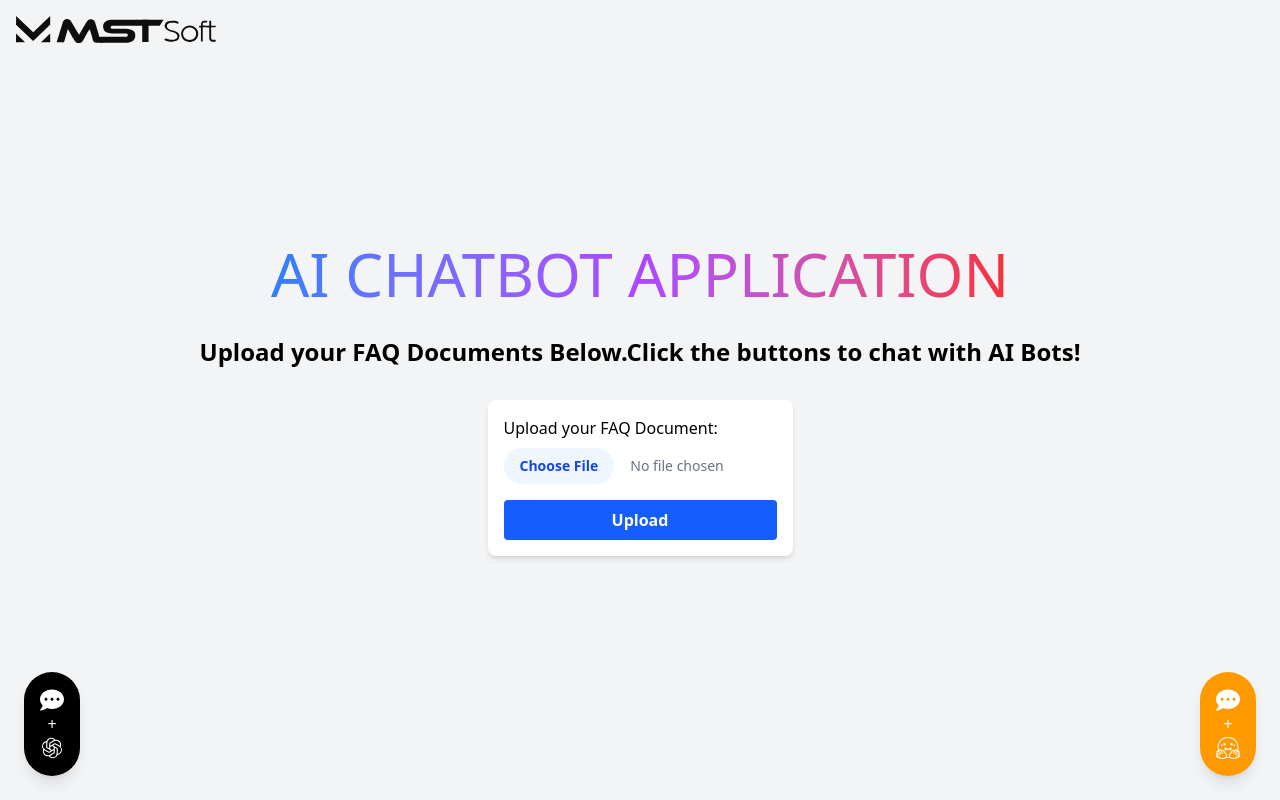
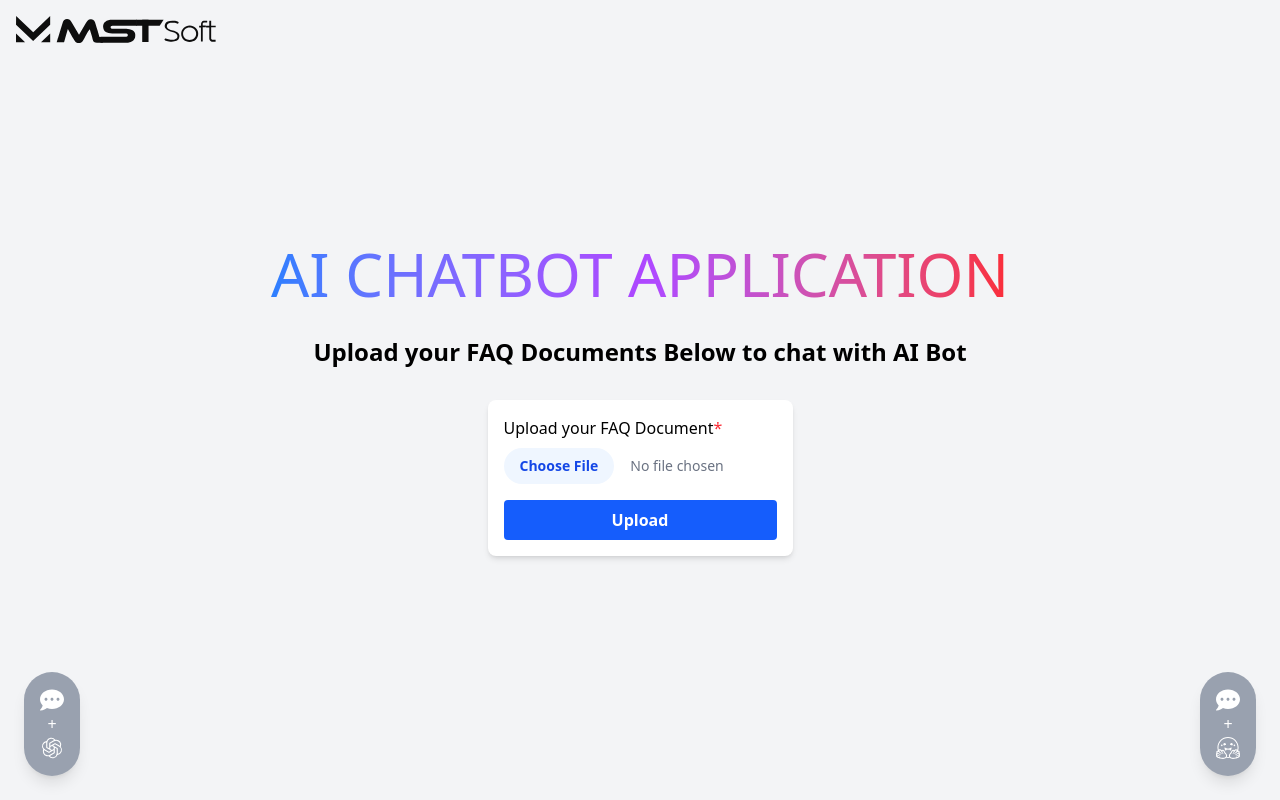
Before and after one commit to Aathif8/ChatBotAI, a React (Vite) app: page / in a window 1280 px wide. Built offline with nearby package versions, Linux system fonts and the light colour scheme.

Commit message:
Disabled feature Added

```diff
--- a/src/App.tsx
+++ b/src/App.tsx
@@ -2,8 +2,10 @@ import { ToastContainer } from "react-toastify";
 import "./App.css";
 import FabIcon from "./components/Fab";
 import FileUpload from "./components/FileUpload";
+import { useState } from "react";
 
 function App() {
+  const [isFileUploaded, setIsFileUploaded] = useState(false);
   return (
     <>
       <ToastContainer />
@@ -20,15 +22,15 @@ function App() {
           AI ChatBot Application
         </h1>
         <p className="font-semibold text-2xl">
-          Upload your FAQ Documents Below.Click the buttons to chat with AI Bots!
+          Upload your FAQ Documents Below to chat with AI Bot
         </p>
-        <FileUpload />
+        <FileUpload onFileUpload={() => setIsFileUploaded(true)} />
         <div
           className="absolute top-0 left-0 right-0 bottom-0 bg-gray-100 opacity-50 z-40 hidden"
           id="overlay"
         ></div>
         <div className="absolute bottom-6 z-50">
-          <FabIcon />
+          <FabIcon disabled={!isFileUploaded} />
         </div>
       </div>
     </>
--- a/src/components/Fab.tsx
+++ b/src/components/Fab.tsx
@@ -5,8 +5,12 @@ import { FaCommentDots } from "react-icons/fa";
 import { SiHuggingface } from "react-icons/si";
 import { PiOpenAiLogoLight } from "react-icons/pi";
 
+interface FabIconProps {
+  disabled?: boolean;
+}
+
 // Floating Action Button Component
-function FabIcon() {
+function FabIcon({ disabled }: FabIconProps) {
   const [showChat, setShowChat] = useState(false);
   const [showHFChat, setShowHFChat] = useState(false);
 
@@ -34,7 +38,14 @@ function FabIcon() {
       {/* Floating Button */}
       <button
         onClick={() => setShowChat((prev) => !prev)}
-        className="fixed bottom-6 left-6 bg-black text-white p-4 rounded-full shadow-lg hover:bg-white hover:text-black transition hover:animate-bounce hover:border hover:border-black"
+        className={`fixed bottom-6 left-6 text-white p-4 rounded-full shadow-lg transition flex flex-col items-center
+          ${
+            disabled
+              ? "bg-gray-400 cursor-not-allowed"
+              : "bg-black hover:bg-white hover:text-black hover:animate-bounce hover:border hover:border-black"
+          }
+        `}
+        disabled={disabled}
       >
         <FaCommentDots size={24} />
         +
@@ -44,7 +55,8 @@ function FabIcon() {
       {/* Floating Button */}
       <button
         onClick={() => setShowHFChat((prev) => !prev)}
-        className="fixed bottom-6 right-6 bg-amber-500 text-white p-4 rounded-full shadow-lg hover:bg-white hover:text-amber-500 hover:border hover:border-amber-500 transition hover:animate-bounce"
+        className={`fixed bottom-6 right-6 text-white p-4 rounded-full shadow-lg ${disabled ? "bg-gray-400 cursor-not-allowed" : "bg-amber-500 hover:bg-white hover:text-amber-500 hover:border hover:border-amber-500 transition hover:animate-bounce"}`}
+        disabled={disabled}
       >
         <FaCommentDots size={24} />
         +
--- a/src/components/FileUpload.tsx
+++ b/src/components/FileUpload.tsx
@@ -2,7 +2,11 @@ import React, { useState } from "react";
 import { toast } from "react-toastify";
 import "react-toastify/dist/ReactToastify.css";
 
-const FileUpload = () => {
+interface FileUploadProps {
+    onFileUpload: () => void;
+  }
+
+const FileUpload = ({onFileUpload} : FileUploadProps) => {
   const [file, setFile] = useState<File | null>(null);
   const [uploading, setUploading] = useState(false);
 
@@ -10,6 +14,7 @@ const FileUpload = () => {
     const selectedFile = e.target.files?.[0];
     if (selectedFile) {
       setFile(selectedFile);
+      onFileUpload();
     }
   };
 
@@ -32,15 +37,18 @@ const FileUpload = () => {
         toast.success("File uploaded successfully!", {
           position: "top-right",
           autoClose: 2000,
+          onClose: () => {
+            onFileUpload();
+          }
         });
         setUploading(false);
       })
       .catch((err) => {
         console.error("Upload failed:", err);
         toast.success("File uploaded Failed.Try Again later!", {
-            position: "top-right",
-            autoClose:2000,
-          });
+          position: "top-right",
+          autoClose: 2000,
+        });
         setUploading(false);
       });
   };
@@ -48,7 +56,7 @@ const FileUpload = () => {
   return (
     <div className="p-4 max-w-md mx-auto bg-white shadow-md rounded-lg">
       <label className="block mb-2 text-md font-medium">
-        Upload your FAQ Document:
+        Upload your FAQ Document<span className="text-red-500">*</span>
       </label>
       <input
         type="file"
```
